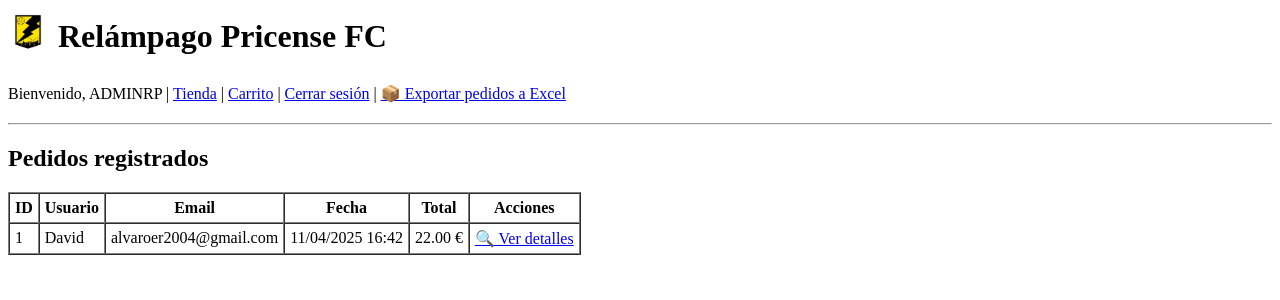
After one commit to Alvarciu/WEB-Relampago-Pricense-, a Django app: page /panel/pedidos/ in a window 1280 px wide. The commit adds this page. Shown: the top 300 px of the page. Run offline with Django 5.2, Linux system fonts and the light colour scheme; a user stored in the database is signed in; data comes from the database, SQL or seed files in the repository; both versions use the stored data as it was after the commit.

Commit message:
Creacion del panel de gestion de pedidos y mas funcionalidades

```diff
--- a/project/urls.py
+++ b/project/urls.py
@@ -14,16 +14,17 @@ Including another URLconf
     1. Import the include() function: from django.urls import include, path
     2. Add a URL to urlpatterns:  path('blog/', include('blog.urls'))
 """
+from django.urls import path, include
 from django.contrib import admin
-from django.urls import path, include
 from django.conf import settings
 from django.conf.urls.static import static
 
+
 urlpatterns = [
     path('admin/', admin.site.urls),
-    path('',include('relampagoweb.urls'))
+    path('', include('relampagoweb.urls')),  # 👈 esta línea debe incluir tus rutas personalizadas
 ]
 
-# Para servir imágenes en desarrollo
+# Para mostrar imágenes desde /media/
 if settings.DEBUG:
     urlpatterns += static(settings.MEDIA_URL, document_root=settings.MEDIA_ROOT)
--- a/relampagoweb/models.py
+++ b/relampagoweb/models.py
@@ -65,6 +65,10 @@ class Pedido(models.Model):
     fecha = models.DateTimeField(auto_now_add=True)
     pagado = models.BooleanField(default=False)
 
+    @property
+    def total(self):
+        return sum(linea.producto.precio for linea in self.lineas.all())
+
     def __str__(self):
         return f"Pedido {self.id} de {self.usuario.email}"
 
--- /dev/null
+++ b/relampagoweb/templates/admin/lista_pedidos.html
@@ -0,0 +1,29 @@
+{% extends "base.html" %}
+{% block content %}
+<h2>Pedidos registrados</h2>
+
+<table border="1" cellpadding="5" cellspacing="0">
+  <thead>
+    <tr>
+      <th>ID</th>
+      <th>Usuario</th>
+      <th>Email</th>
+      <th>Fecha</th>
+      <th>Total</th>
+      <th>Acciones</th>
+    </tr>
+  </thead>
+  <tbody>
+    {% for pedido in pedidos %}
+    <tr>
+      <td>{{ pedido.id }}</td>
+      <td>{{ pedido.usuario.name }}</td>
+      <td>{{ pedido.usuario.email }}</td>
+      <td>{{ pedido.fecha|date:"d/m/Y H:i" }}</td>
+      <td>{{ pedido.total }} €</td>
+      <td><a href="{% url 'detalle_pedido_admin' pedido.id %}">🔍 Ver detalles</a></td>
+    </tr>
+    {% endfor %}
+  </tbody>
+</table>
+{% endblock %}
--- a/relampagoweb/templates/base.html
+++ b/relampagoweb/templates/base.html
@@ -19,6 +19,9 @@
       <a href="{% url 'tienda' %}">Tienda</a> |
       <a href="{% url 'carrito' %}">Carrito</a> |
       <a href="{% url 'logout' %}">Cerrar sesión</a>
+      {% if user.is_staff %}
+        | <a href="{% url 'exportar_pedidos_excel' %}">📦 Exportar pedidos a Excel</a>
+      {% endif %}
     {% else %}
       <a href="{% url 'login' %}">Iniciar sesión</a> |
       <a href="{% url 'registro' %}">Registrarse</a>
--- a/relampagoweb/urls.py
+++ b/relampagoweb/urls.py
@@ -3,6 +3,7 @@ from .views import registro_view, login_view, logout_view
 from django.contrib.auth.decorators import login_required
 from django.shortcuts import render
 from .views import (
+    inicio_view,
     registro_view,
     login_view,
     logout_view,
@@ -12,10 +13,14 @@ from .views import (
     carrito_view,
     eliminar_del_carrito_view,
     editar_item_carrito_view,
-    vaciar_carrito_view
+    vaciar_carrito_view,
+    exportar_pedidos_excel,
+    lista_pedidos_view,
+    detalle_pedido_admin_view
 )
 
 urlpatterns = [
+    path('', login_required(inicio_view), name='inicio'),
     path('registro/', registro_view, name='registro'),
      path('accounts/login/', login_view , name='login'),
     path('logout/', logout_view, name='logout'),
@@ -27,4 +32,9 @@ urlpatterns = [
     path('carrito/eliminar/<int:item_index>/', eliminar_del_carrito_view, name='eliminar_del_carrito'),
     path('carrito/editar/<int:item_index>/', editar_item_carrito_view, name='editar_item_carrito'),
     path('carrito/vaciar/', vaciar_carrito_view, name='vaciar_carrito'),
+    path('admin/exportar-pedidos/', exportar_pedidos_excel, name='exportar_pedidos_excel'),
+    path('panel/pedidos/', lista_pedidos_view, name='lista_pedidos'),
+    path('panel/pedidos/<int:pedido_id>/', detalle_pedido_admin_view, name='detalle_pedido_admin'),
+
+
 ]
--- a/relampagoweb/views.py
+++ b/relampagoweb/views.py
@@ -8,11 +8,20 @@ from django.shortcuts import redirect, get_object_or_404
 from .models import Producto
 from django.contrib.auth.decorators import login_required
 from django.views.decorators.http import require_POST
+import pandas as pd
+from django.http import HttpResponse
+from django.contrib.admin.views.decorators import staff_member_required
+from .models import Pedido
+from django.shortcuts import render
 
 
 # Create your views here.
 def index(request):
     return HttpResponse('Hello, world')
+
+def inicio_view(request):
+    return render(request, 'inicio.html')
+
 
 def registro_view(request):
     if request.method == 'POST':
@@ -118,3 +127,39 @@ def editar_item_carrito_view(request, item_index):
 def vaciar_carrito_view(request):
     request.session['carrito'] = []
     return redirect('carrito')
+
+
+@staff_member_required
+def exportar_pedidos_excel(request):
+    pedidos = Pedido.objects.prefetch_related('lineas__producto').all()
+
+    datos = []
+    for pedido in pedidos:
+        for linea in pedido.lineas.all():
+            datos.append({
+                'Nº Pedido': pedido.id,
+                'Nombre': pedido.usuario.name,
+                'Email': pedido.usuario.email,
+                'Producto': linea.producto.nombre,
+                'Talla': linea.talla,
+                'Nombre dorsal': linea.nombre_dorsal or '',
+                'Dorsal': linea.numero_dorsal or '',
+            })
+
+    df = pd.DataFrame(datos)
+
+    response = HttpResponse(content_type='application/vnd.openxmlformats-officedocument.spreadsheetml.sheet')
+    response['Content-Disposition'] = 'attachment; filename=pedidos.xlsx'
+    df.to_excel(response, index=False)
+
+    return response
+
+@staff_member_required
+def lista_pedidos_view(request):
+    pedidos = Pedido.objects.all().order_by('-fecha')
+    return render(request, 'admin/lista_pedidos.html', {'pedidos': pedidos})
+
+@staff_member_required
+def detalle_pedido_admin_view(request, pedido_id):
+    pedido = Pedido.objects.get(id=pedido_id)
+    return render(request, 'admin/detalle_pedido.html', {'pedido': pedido})
--- a/requirements.txt
+++ b/requirements.txt
@@ -1,2 +1,3 @@
 django
 Pillow
+panda
```
Also changed, not shown: relampagoweb/templates/admin/detalle_pedido.html (added, +23 -0 lines), db.sqlite3.
